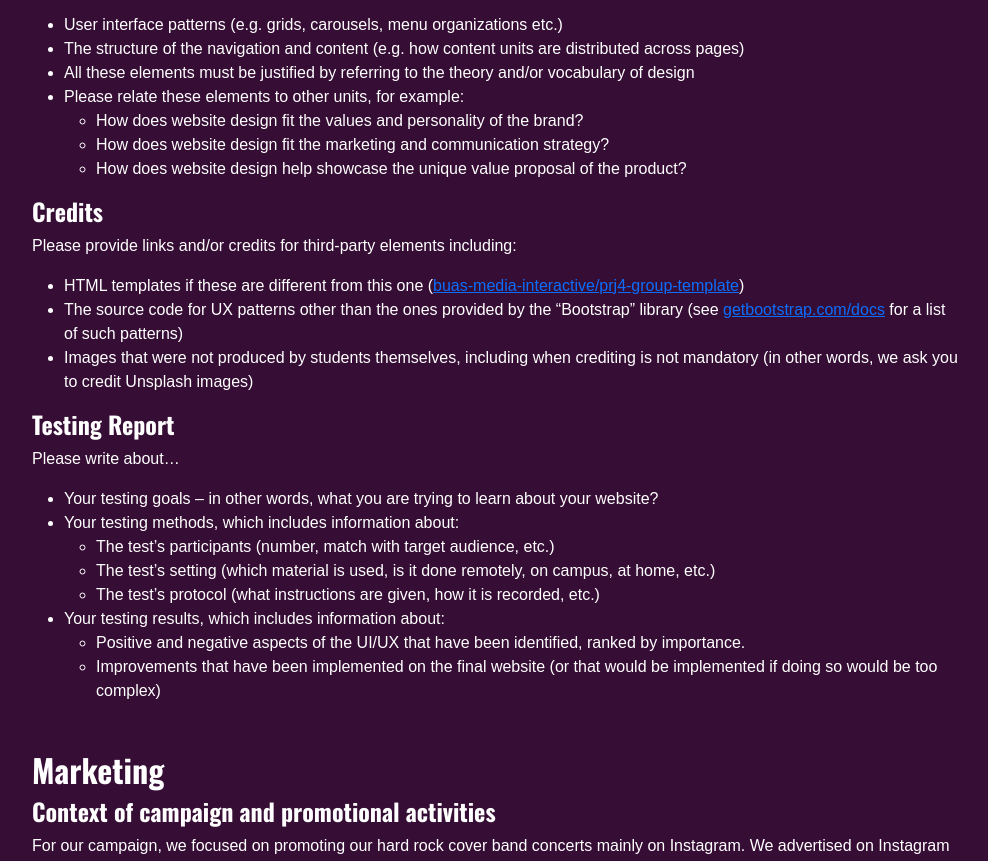
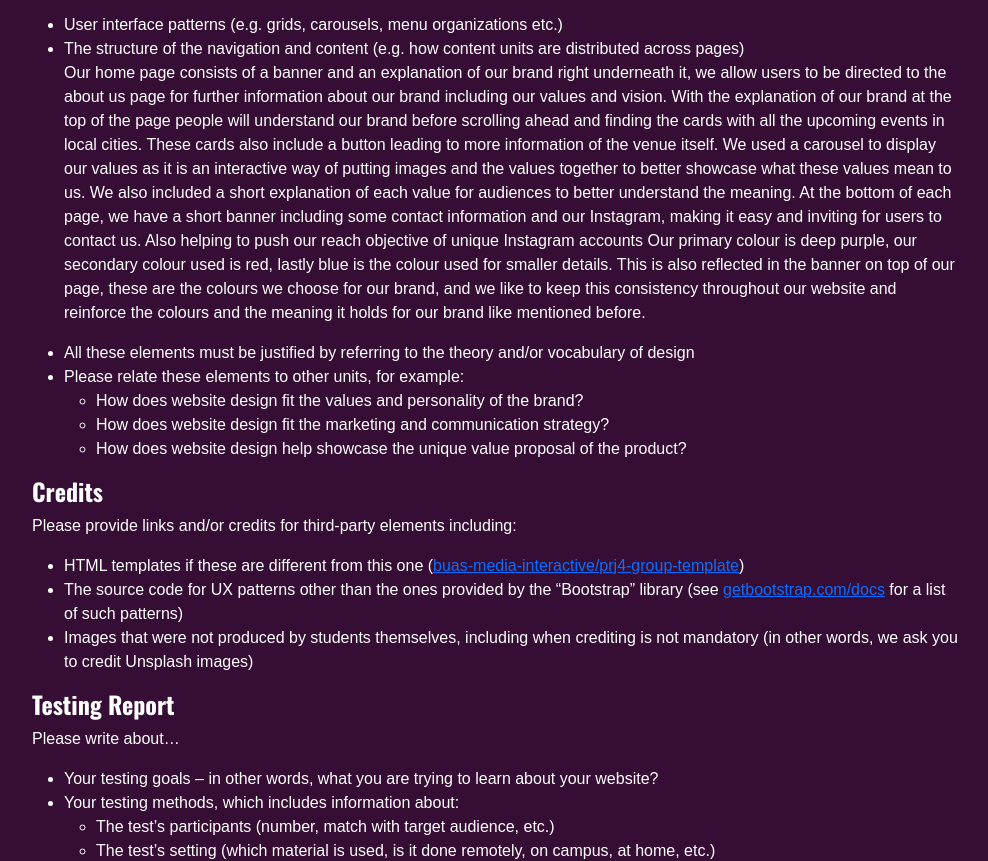
Before and after one commit to SomeonesHamster/A.live, a plain HTML site: page corporate.html in a window 1280 px wide. Shown: the part 1467-2328 px from the top of the page, without its empty margins (240-1228 px from the left). Drawn offline with nearby package versions, Linux system fonts and the light colour scheme.

Commit message:
coorporate update

```diff
--- a/corporate.html
+++ b/corporate.html
@@ -204,6 +204,13 @@
 			</p>
 <li>User interface patterns (e.g. grids, carousels, menu organizations etc.)</li>
             <li>The structure of the <strong>navigation and content</strong> (e.g. how content units are distributed across pages)</li>
+			  <p>Our home page consists of a banner and an explanation of our brand right underneath it, we allow users to be directed to the about us page for further information about our brand including our values and vision. With the explanation of our brand at the top of the page people will understand our brand before scrolling ahead and finding the cards with all the upcoming events in local cities. These cards also include a button leading to more information of the venue itself.
+
+We used a carousel to display our values as it is an interactive way of putting images and the values together to better showcase what these values mean to us. We also included a short explanation of each value for audiences to better understand the meaning.
+
+At the bottom of each page, we have a short banner including some contact information and our Instagram, making it easy and inviting for users to contact us. Also helping to push our reach objective of unique Instagram accounts
+
+Our primary colour is deep purple, our secondary colour used is red, lastly blue is the colour used for smaller details. This is also reflected in the banner on top of our page, these are the colours we choose for our brand, and we like to keep this consistency throughout our website and reinforce the colours and the meaning it holds for our brand like mentioned before. </p>
             <li>All these elements must be justified by referring to the theory <strong>and/or vocabulary</strong> of design</li>
             <li>Please relate these elements to other units, for example:
               <ul>
```
Also changed, not shown: index.html (+0 -3 lines).
